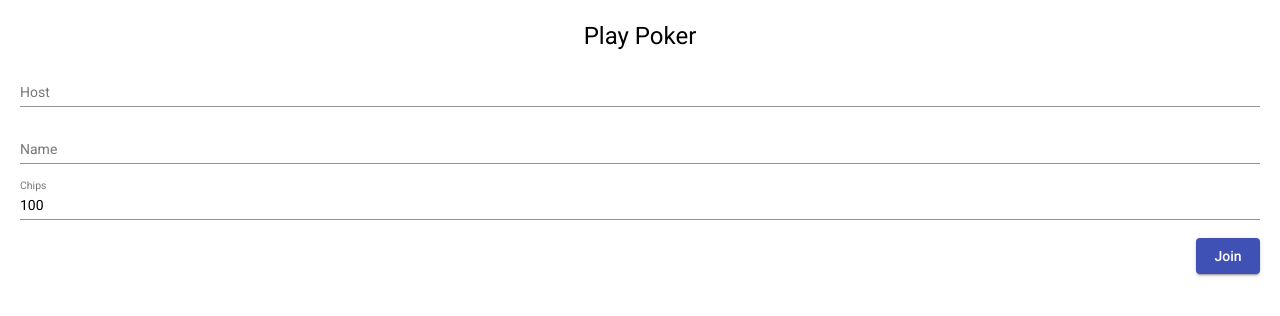
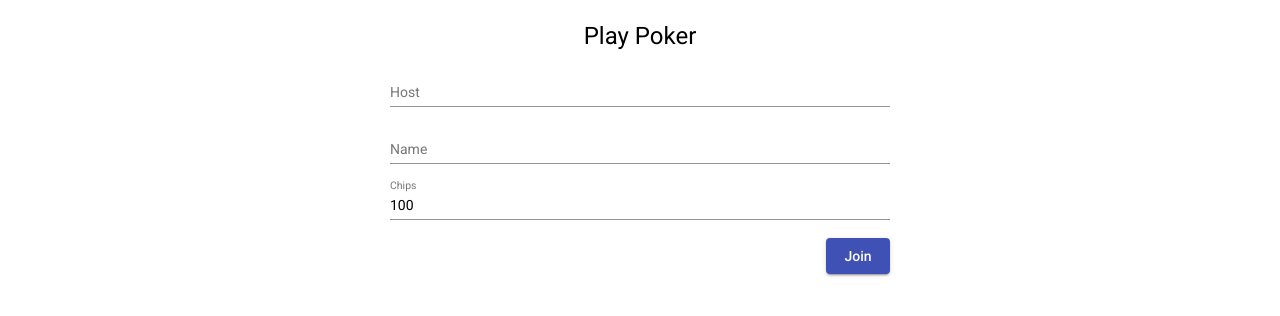
Before and after one commit to obwan02/PokerApp, an Angular app in the folder frontend/: page /join in a window 1280 px wide. Shown: the top 316 px of the page. Built offline with nearby package versions, Linux system fonts and the light colour scheme.

Commit message:
Frontend stuff

```diff
--- a/frontend/src/app/join/join.component.html
+++ b/frontend/src/app/join/join.component.html
@@ -1,3 +1,4 @@
+<div class="container">
     <h1 class="center-text">Play Poker</h1>
 
     <mat-form-field class="full-width">
@@ -18,3 +19,5 @@
     <div class="right-text" >
         <button mat-button mat-raised-button color="primary" (click)="join">Join</button>
     </div>
+
+</div>
--- a/frontend/src/app/join/join.component.less
+++ b/frontend/src/app/join/join.component.less
@@ -0,0 +1,5 @@
+.container {
+    max-width: 500px;
+    margin: 0 auto;
+    padding: 20px;
+}
--- a/frontend/src/app/play/play.component.html
+++ b/frontend/src/app/play/play.component.html
@@ -1 +1,24 @@
-<p>play works!</p>
+<div class="container">
+    <!-- state -->
+    <div class="info">
+        <div class="label">
+            <b>Pot</b>
+            <span>0</span>
+        </div>
+
+        <div class="label">
+            <b>Bet</b>
+            <span>0</span>
+        </div>
+
+        <div class="menu right-text">
+            <img src="/assets/poker.png">
+        </div>
+    </div>
+
+    <!-- players -->
+    <app-player></app-player>
+    <app-player></app-player>
+
+    <!-- controls -->
+</div>
--- a/frontend/src/app/play/play.component.less
+++ b/frontend/src/app/play/play.component.less
@@ -0,0 +1,25 @@
+.container {
+    background: url(/assets/table.jpg);
+    background-size: cover;
+    color: #fff;
+    padding: 20px;
+}
+
+.info {
+    display: flex;
+
+    div {
+        flex: 1;
+    }
+
+    .label {
+        display: flex;
+        flex-direction: column;
+    }
+
+    .menu {
+        img {
+            width: 40px;
+        }
+    }
+}
--- a/frontend/src/app/play/play.component.ts
+++ b/frontend/src/app/play/play.component.ts
@@ -1,4 +1,5 @@
 import { Component, OnInit } from '@angular/core';
+import { StateService } from '../services/state.service';
 
 @Component({
   selector: 'app-play',
@@ -7,7 +8,7 @@ import { Component, OnInit } from '@angular/core';
 })
 export class PlayComponent implements OnInit {
 
-  constructor() { }
+  constructor(public stateService: StateService) { }
 
   ngOnInit(): void {
   }
--- a/frontend/src/app/player/player.component.html
+++ b/frontend/src/app/player/player.component.html
@@ -1 +1,14 @@
-<p>player works!</p>
+<div class="container">
+    <!-- img -->
+    <img src="/assets/chip.png">
+
+    <!-- details -->
+    <div class="details">
+        <!-- name -->
+        <b class="name">Jonty</b>
+        <div class="info">
+            <span class="chips">5 chips</span>
+            <span class="move">Check</span>
+        </div>
+    </div>
+</div>
--- a/frontend/src/app/player/player.component.less
+++ b/frontend/src/app/player/player.component.less
@@ -0,0 +1,28 @@
+.container {
+    display: flex;
+    flex-direction: row;
+    gap: 10px;
+    margin-top: 10px;
+
+    img {
+        width: 40px;
+    }
+
+    .details {
+        flex: 1;
+    }
+
+    .info {
+        flex: 1;
+        display: flex;
+        flex-direction: row;
+
+        span {
+            flex: 1;
+        }
+
+        .move {
+            text-align: right;
+        }
+    }
+}
--- a/frontend/src/app/services/state.service.ts
+++ b/frontend/src/app/services/state.service.ts
@@ -8,6 +8,8 @@ import { TurnState, Player, Round } from 'src/app/models/state'
 })
 export class StateService {
 
+  round?: Round;
+  playerName?: string;
 
   static EVENT_TYPES = {
     REGISTER: 'register', // send
@@ -19,20 +21,32 @@ export class StateService {
 
   socket?: Socket;
 
-  playerJoined: EventEmitter<Player> = new EventEmitter();
-  roundStarted: EventEmitter<Round> = new EventEmitter();
-  turnTaken: EventEmitter<{turnTaken: TurnState, round: Round}> = new EventEmitter();
+  playerJoined: EventEmitter<void> = new EventEmitter();
+  roundStarted: EventEmitter<void> = new EventEmitter();
+  turnTaken: EventEmitter<void> = new EventEmitter();
 
   constructor() {}
 
   private registerEvents() {
-    this.socket?.on(StateService.EVENT_TYPES.NEW_PLAYER, this.playerJoined.emit);
-    this.socket?.on(StateService.EVENT_TYPES.START, this.roundStarted.emit);
-    this.socket?.on(StateService.EVENT_TYPES.TURN_TAKEN, this.turnTaken.emit);
+    this.socket?.on(StateService.EVENT_TYPES.NEW_PLAYER, () => {
+      // todo: set round
+      this.playerJoined.emit();
+    });
+
+    this.socket?.on(StateService.EVENT_TYPES.START, () => {
+      // todo: set round
+      this.roundStarted.emit();
+    });
+
+    this.socket?.on(StateService.EVENT_TYPES.TURN_TAKEN, () => {
+      // todo: set round
+      this.turnTaken.emit();
+    });
   }
 
   join(host: string, name: string, chips: number): Observable<void> {
     this.socket = io(host);
+    this.playerName = name;
 
     // register events
     this.registerEvents();
@@ -48,6 +62,7 @@ export class StateService {
         name,
         chips
       }, (_: any) => {
+        // todo: set round
         observer.complete();
       });
     });
--- a/frontend/src/styles.less
+++ b/frontend/src/styles.less
@@ -3,12 +3,10 @@
 html, body { height: 100%; }
 body { margin: 0; font-family: Roboto, "Helvetica Neue", sans-serif; }
 
-body {
-    margin: 20px;
-    /*background: url(/assets/table.jpg);
-    background-size: cover;
-    margin: 20px;
-    color: #fff;*/
+html, body, app-root, app-play, app-play .container {
+    display: flex;
+    flex-direction: column;
+    flex: 1;
 }
 
 .full-width {
```
Also changed, not shown: 1 other file (tests, documents, lock files or other folders). Lines whose indentation alone changed are shown as unchanged.
